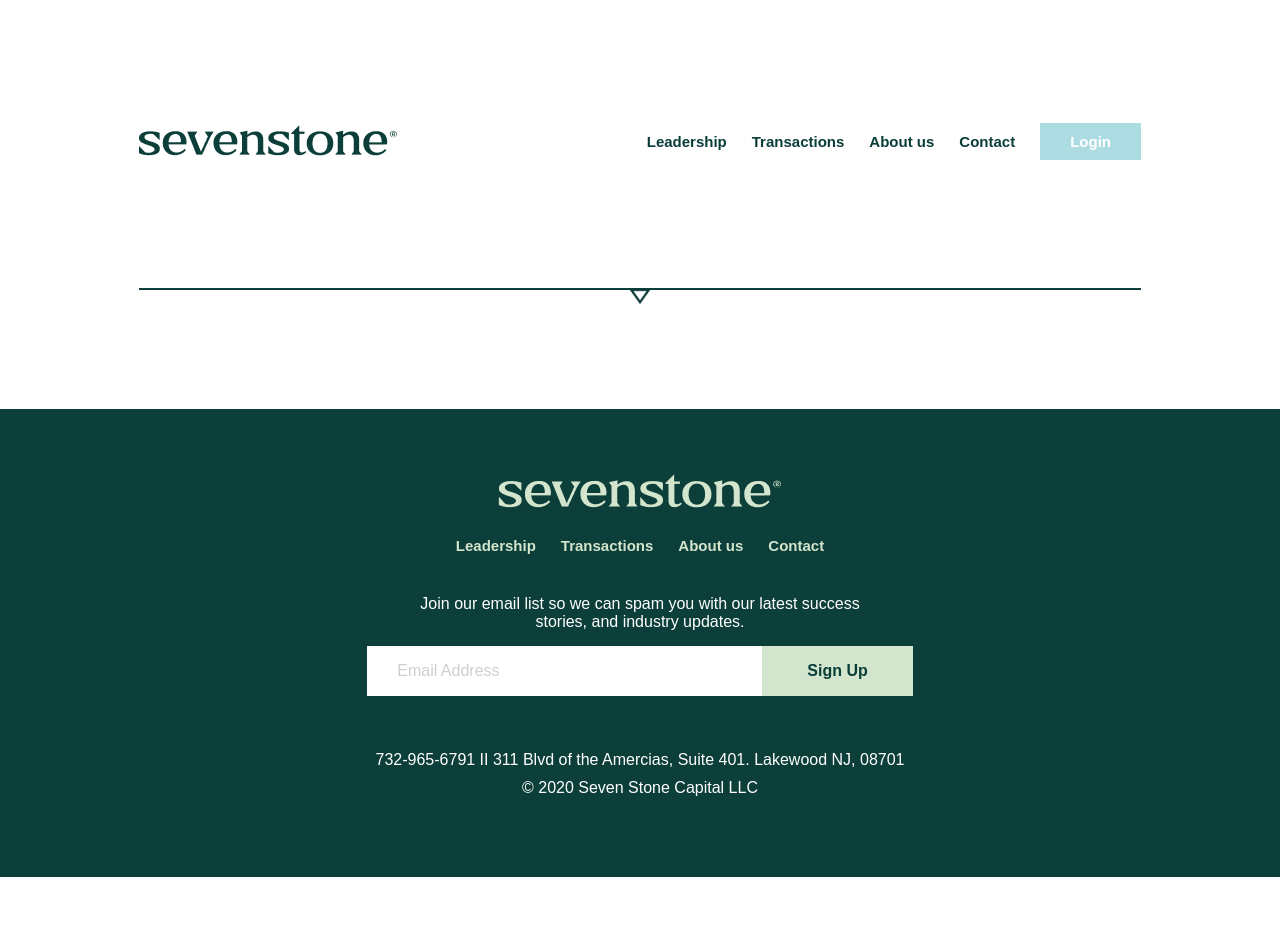
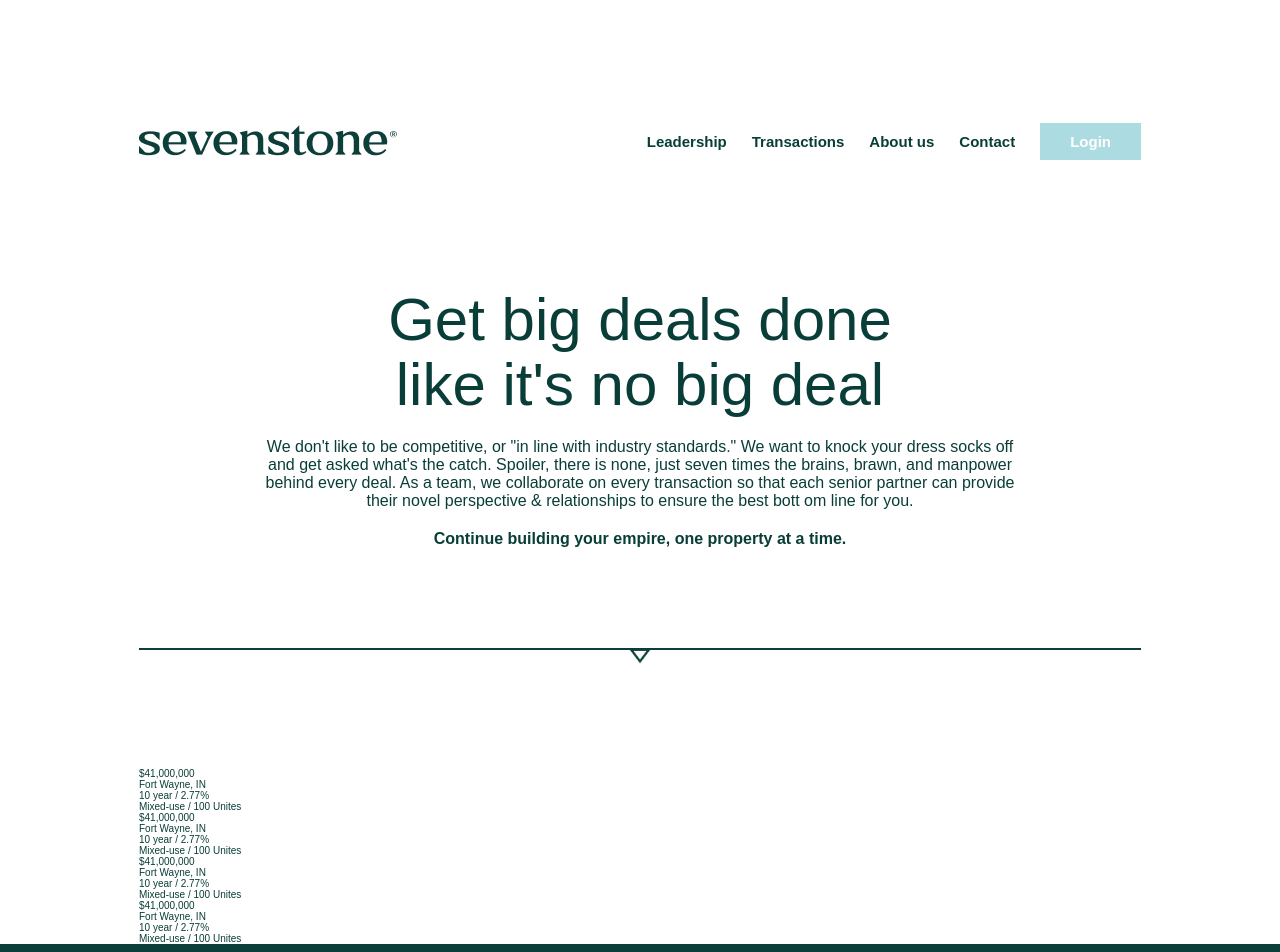
Before and after one commit to arturjudycki/staz-sevenstone-template, a plain HTML site: page transactions.html in a window 1280 px wide. Shown: the top 952 px of the page. Before the commit the page ends 877 px from the top, so only its background shows below. Drawn offline with Linux system fonts and the light colour scheme; a web font is replaced by a local one.

Commit message:
desktop part of deals, corrections

```diff
--- a/SASS/_base.sass
+++ b/SASS/_base.sass
@@ -29,11 +29,11 @@ html
             top: -17px
         &--rotateRight
             transform: rotate(-90deg)
-            left: calc(100% - 3px)
+            left: calc(100% - 4px)
             top: -8.3725px
         &--rotateLeft
             transform: rotate(90deg)
-            left: -19.75px
+            left: -18.75px
             top: -8.3725px
     &--small
         width: 213px
--- a/SASS/components/_deals.sass
+++ b/SASS/components/_deals.sass
@@ -1,5 +1,51 @@
 .deals
+    display: flex
+    flex-wrap: wrap
+    justify-content: space-between
+    align-items: flex-start
+    color: $main-color
+    &--vertical
+        flex-direction: column
+        justify-content: flex-start
+        align-items: stretch
+    &__icon
+    &__card
+        max-width: 760px
+        font-size: 1.6rem
+        margin-bottom: 80px
+        &--marginBottom-0px
+            text-align: center
+            margin: 0 auto
+    &__title
+        max-width: 600px
+        font-size: 6rem
+        font-weight: 400
+        line-height: 6.48rem
+        &--center
+            margin: 0 auto
+    &__text
+        margin: 20px 0
+    &__subtitle
+        font-weight: 900
+    &__container
+        display: grid
+    &__item
+    &__price
+    &__info
     &__box
         display: flex
         justify-content: space-between
         align-items: center
+        flex-basis: 100%
+    &__link
+        font-size: 1.5rem
+        font-weight: 800
+        color: $main-color
+        text-decoration: none
+        border: 2px solid $main-color
+        padding: 10px 25px
+        margin-top: -20px
+        transition: 0.3s
+        &:hover
+            color: #fff
+            background-color: $main-color
--- a/SASS/components/_leadershipers.sass
+++ b/SASS/components/_leadershipers.sass
@@ -30,8 +30,7 @@
         width: 324px
         height: 19px
         background-color: $bgc-color
-        margin-left: 1px
-        margin-top: -5px
+        margin-top: -2px
     &__name
         font-size: 2rem
         font-weight: 800
--- a/SASS/components/_loan-options.sass
+++ b/SASS/components/_loan-options.sass
@@ -28,6 +28,7 @@
     &__container
         display: flex
         justify-content: space-between
+        align-items: flex-end
         margin: 50px 0 110px
     &__box
         display: flex
--- a/transactions.html
+++ b/transactions.html
@@ -30,10 +30,71 @@
             </ul>
         </nav>
 
-        <div class="line">
-            <hr class="line__strap">
-            <img src="./img/shared-images/triangle-down.png" alt="" class="line__img">
-        </div>
+        <section class="deals deals--vertical">
+            <div class="deals__card deals__card--marginBottom-0px">
+                <h2 class="deals__title deals__title--center">Get big deals done like it's no big deal</h2>
+                <p class="deals__text">
+                    We don't like to be competitive, or "in line with industry standards." We want to knock your dress
+                    socks
+                    off and
+                    get
+                    asked what's the catch. Spoiler, there is none, just seven times the brains,
+                    brawn, and manpower behind every deal. As a team, we collaborate on every transaction so that each
+                    senior
+                    partner can
+                    provide their novel perspective & relationships to ensure the best bott om line for you.
+                </p>
+                <p class="deals__subtitle">Continue building your empire, one property at a time.</p>
+            </div>
+
+            <div class="line">
+                <hr class="line__strap">
+                <img src="./img/shared-images/triangle-down.png" alt="" class="line__img">
+            </div>
+
+            <div class="deals__container">
+                <div class="deals__item">
+                    <div class="deals__price">$41,000,000</div>
+                    <div class="deals__info">
+                        Fort Wayne, IN
+                        <br>
+                        10 year / 2.77%
+                        <br>
+                        Mixed-use / 100 Unites
+                    </div>
+                </div>
+                <div class="deals__item">
+                    <div class="deals__price">$41,000,000</div>
+                    <div class="deals__info">
+                        Fort Wayne, IN
+                        <br>
+                        10 year / 2.77%
+                        <br>
+                        Mixed-use / 100 Unites
+                    </div>
+                </div>
+                <div class="deals__item">
+                    <div class="deals__price">$41,000,000</div>
+                    <div class="deals__info">
+                        Fort Wayne, IN
+                        <br>
+                        10 year / 2.77%
+                        <br>
+                        Mixed-use / 100 Unites
+                    </div>
+                </div>
+                <div class="deals__item">
+                    <div class="deals__price">$41,000,000</div>
+                    <div class="deals__info">
+                        Fort Wayne, IN
+                        <br>
+                        10 year / 2.77%
+                        <br>
+                        Mixed-use / 100 Unites
+                    </div>
+                </div>
+            </div>
+            </section>
 
     </div>
 
```
Also changed, not shown: index.html (+2 -0 lines), css/main.css, 1 other file.
